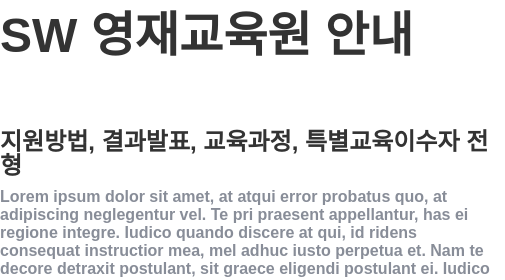
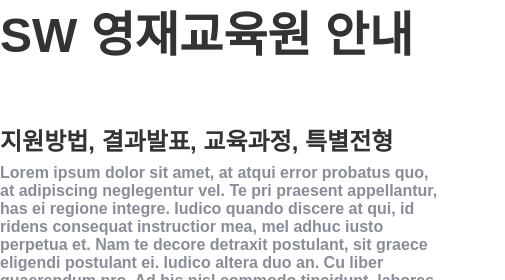
Before and after one commit to iwop-vp-2/project-frontend, a plain HTML site: page index.html in a window 1280 px wide. Shown: the part 2014-2294 px from the top of the page, 0-505 px from the left. Drawn offline with nearby package versions, Linux system fonts and the light colour scheme; grey boxes are pictures that could not be loaded; a web font is replaced by a local one.

Commit message:
text 수정

```diff
--- a/css/home.css
+++ b/css/home.css
@@ -111,7 +111,7 @@ html {
 
 .sw-edu-institute__left {
   flex-shrink: 0;
-  width: 490px;
+  width: 440px;
 }
 
 .sw-edu-institute__title {
--- a/index.html
+++ b/index.html
@@ -152,7 +152,7 @@
     <section id="sw-edu-institute" class="container sw-edu-institute">
         <div class="sw-edu-institute__left">
             <div class="sw-edu-institute__title">SW 영재교육원 안내</div>
-            <div class="sw-edu-institute__subtitle">지원방법, 결과발표, 교육과정, 특별교육이수자 전형</div>
+            <div class="sw-edu-institute__subtitle">지원방법, 결과발표, 교육과정, 특별전형</div>
             <div class="sw-edu-institute__desc">
                 Lorem ipsum dolor sit amet, at atqui error probatus quo, at adipiscing neglegentur vel. Te pri praesent
                 appellantur, has ei regione integre. Iudico quando discere at qui, id ridens consequat instructior mea,
```
